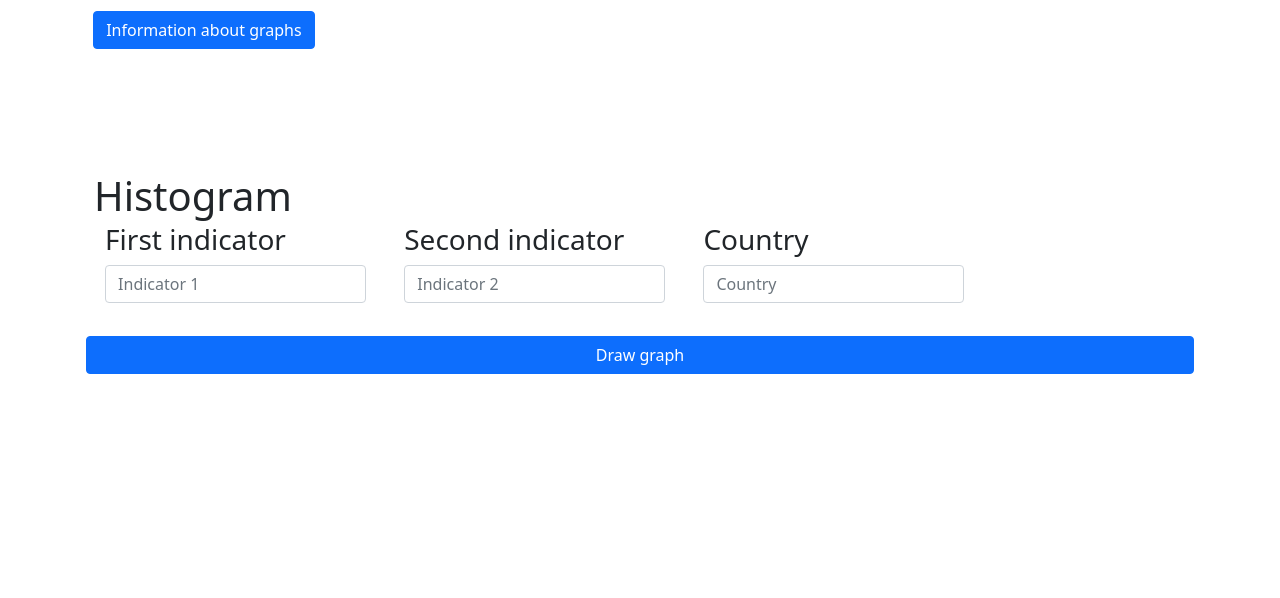
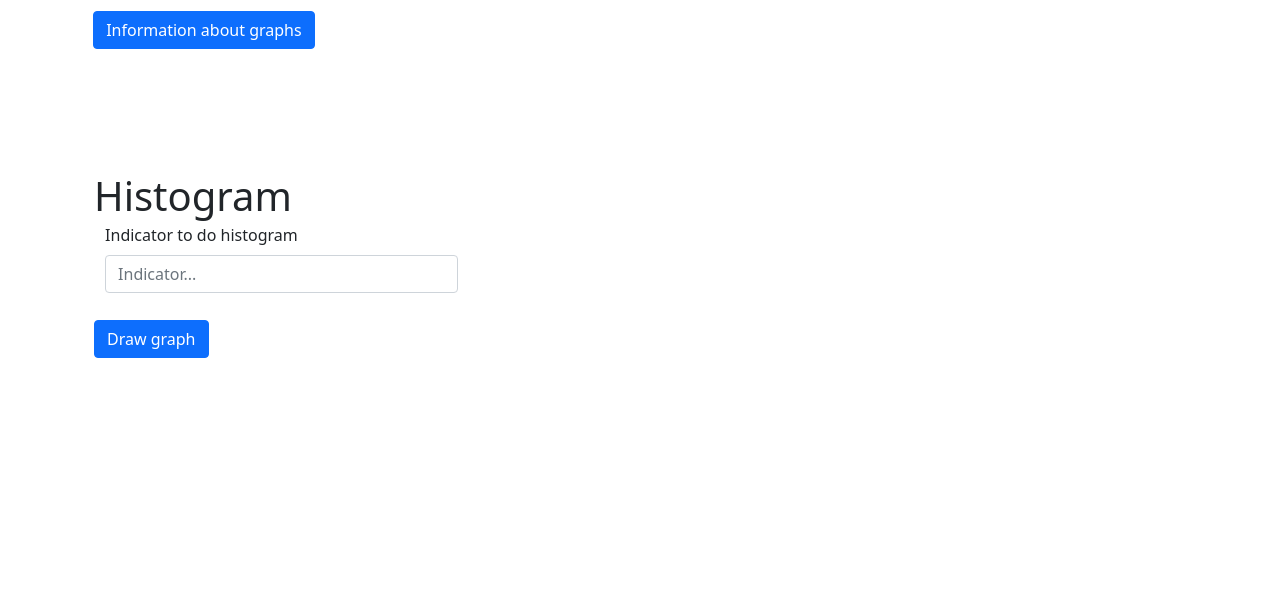
Before and after one commit to 8ctorres/PI-Practica, a Django app: page /graphs/histogram in a window 1280 px wide. Shown: the part 80-678 px from the top of the page. Run offline with Django 3.2, Linux system fonts and the light colour scheme; parts of the project's set-up code (start-up, migrations or seed data) failed here and were passed over.

Commit message:
CU de histograma ya es funcional, todas las graficas están listas :)

```diff
--- a/mrworldwide/graphs/templates/graphs/graph_histogram.html
+++ b/mrworldwide/graphs/templates/graphs/graph_histogram.html
@@ -4,32 +4,19 @@
 <div class="container" style="margin-top: 10%;">
     <h1>Histogram</h1>
     <form class="row g-3" method=GET action="{% url 'histogram_result'%}">
-      <div class="form-group w-25" style="margin: 1%;">
-        <h3>First indicator</h3>
-        <input type="search" id="form1" class="form-control" placeholder="Indicator 1"
-        aria-label="Search" list="indicator_list" name="graph_indicator1" width="10%"/>
+      <div class="col-md-4" style="margin: 1%;">
+        <label for="form1" class="form-label">Indicator to do histogram</label>
+        <input type="search" id="form1" class="form-control" placeholder="Indicator..."
+        aria-label="Search" list="indicator_list" name="graph_indicator1" required>
         <datalist id="indicator_list">
           {% for r in indicator_list %}
             <option> {{ r }} </option>
           {% endfor %}
         </datalist>
       </div>
-      <div class="form-group w-25" style="margin: 1%;">
-        <h3>Second indicator</h3>
-        <input type="search" id="form1" class="form-control" placeholder="Indicator 2"
-        aria-label="Search" list="indicator_list" name="graph_indicator2">
+      <div class="col-12">
+        <button class="btn btn-primary" type="submit">Draw graph</button>
       </div>
-      <div class="form-group w-25" style="margin: 1%;">
-        <h3>Country</h3>
-        <input type="search" id="form1" class="form-control" placeholder="Country"
-        aria-label="Search" list="country_list" name="graph_country1">
-        <datalist id="country_list">
-          {% for r in country_list %}
-            <option> {{ r }} </option>
-          {% endfor %}
-        </datalist>
-      </div>
-      <button type="submit" class="btn btn-primary" style= "margin-top: 2%;">Draw graph</button>
     </form>
 </div>
 
--- a/mrworldwide/graphs/views.py
+++ b/mrworldwide/graphs/views.py
@@ -25,11 +25,30 @@ def graphs_Xdata1country(request):
     return render(request, 'graphs/graph_Xdata1country.html', context)
 
 def graphs_histogram(request):
-    context = {'indicator_list':indicator_list, 'country_list':country_list}
+    context = {'indicator_list':indicator_list}
     return render(request, 'graphs/graph_histogram.html', context)
 
 def graphs_histogram_result(request):
-    return render(request, 'graphs/graph_histogram_result.html')
+    if request.method == 'GET':
+        try:
+            # Prueba a sacar el formulario del indicador
+            indicator = request.GET['graph_indicator1']
+            try:
+                # Generamos el nombre del fichero para guardar el gráfico combinando la IP de origen del cliente con el timestamp de la petición
+                # De esta manera nos aseguramos de que no se repiten los nombres de ficheros
+                nombre_fichero = "./graphs/temp/" + str(request.META['REMOTE_ADDR']).replace(".", "-") + "-" + str(datetime.now().timestamp()).replace(".", "") + ".jpg"
+                graph_histograma(get_indicator_code(indicator), filename=nombre_fichero)
+                with open(nombre_fichero, "rb") as f:
+                    content = f.read()
+                    encoded_img = base64.b64encode(content).decode(encoding="utf-8")
+                    os.remove(f.name)
+                context={'indicator':indicator, 'graph':encoded_img}
+            except:
+                traceback.print_exc()
+                context={"error": "There was an error doing graph"}
+        except:
+            context={"error": "Invalid indicator"}
+    return render(request, 'graphs/graph_histogram_result.html', context)
 
 def graphs_1dataXcountries_result(request):
     if request.method == 'GET':
@@ -37,7 +56,7 @@ def graphs_1dataXcountries_result(request):
             # Prueba a sacar el formulario del indicador
             indicator = request.GET['graph_indicator1']
             try:
-                # Prueba a sacar los formularios de los países obligatorios
+                # Prueba a sacar los formularios de los países obligatorios y luego comprueba los opcionales
                 country1 = request.GET['graph_country1']
                 country2 = request.GET['graph_country2']
                 countries = [get_iso3code(country1), get_iso3code(country2)]
@@ -72,10 +91,10 @@ def graphs_1dataXcountries_result(request):
 def graphs_Xdata1country_result(request):
     if request.method == 'GET':
         try:
-            # Prueba a sacar el formulario del indicador
+            # Prueba a sacar el formulario del país
             country = request.GET['graph_country1']
             try:
-                # Prueba a sacar los formularios de los países obligatorios
+                # Prueba a sacar los formularios de los indicadores obligatorios y luego comprueba los opcionales
                 indicator1 = request.GET['graph_indicator1']
                 indicator2 = request.GET['graph_indicator2']
                 indicators = [get_indicator_code(indicator1), get_indicator_code(indicator2)]
```
Also changed, not shown: mrworldwide/graphs/templates/graphs/graph_histogram_result.html (+2 -1 lines).
